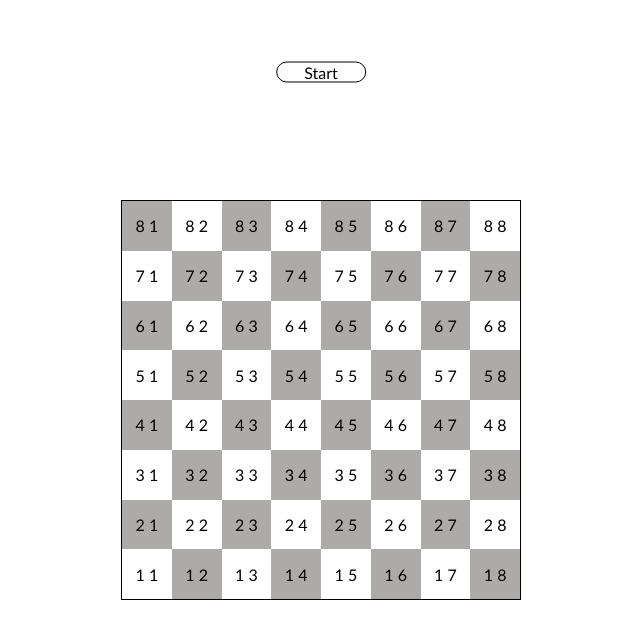
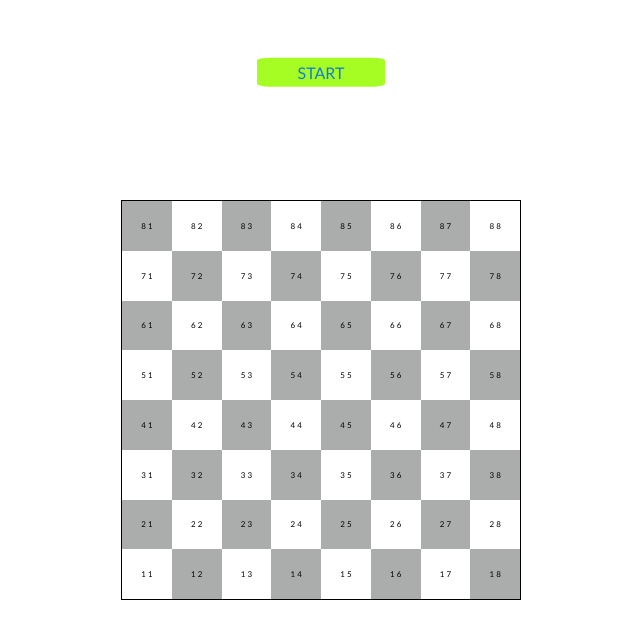
Before and after one commit to eablaev/Project-Knights-Travails, a plain HTML site: page index.html in a window 1280 px wide. Shown: the whole page, without its empty margins (319-959 px from the left). Drawn offline with Linux system fonts and the light colour scheme.

Commit message:
Saving before adding animation to the moves

```diff
--- a/index.html
+++ b/index.html
@@ -9,7 +9,7 @@
 </head>
 <body>
     <div class="ui">
-        <div class="startButton" id="startButton">Start</div>
+        <div class="startButton" id="startButton">START</div>
         <div class="message" id="message"></div>
     </div>
     <div class="gameBoard" id="gameBoard"></div>
--- a/style.css
+++ b/style.css
@@ -10,8 +10,11 @@ body {
 
 :root {
     --cellSize: 2rem;
-    --background:rgb(173, 170, 170);
+    --background:rgb(170, 173, 171);
     --margin: 0.5rem;
+    --padding: .5rem;
+    --color1: rgb(18, 123, 214);
+    --color2:rgb(238, 69, 69);
 }
 
 
@@ -32,7 +35,7 @@ body {
     display: flex;
     justify-content: center;
     align-items: center;
-    font-size: 1rem;
+    font-size: .5rem;
 }
 
 .cell.black {
@@ -50,29 +53,39 @@ body {
     align-items: center;
 }
 .startButton {
-    width: 7vw;
+    width: 10vw;
     cursor: pointer;
     display: flex;
     justify-content: center;
     align-items: center;
-    border: 1px solid black;
-    border-radius: 20px;
+    background: rgb(166, 253, 35);
+    border-radius: 10%;
+    font-size: 1rem;
+    font-weight: 100;
+    padding: .3rem 2.3rem;
+    color:var(--color1)
 }
 .startButton:hover {
     cursor: pointer;
-    background-color:var(--background);
+    background-color:rgb(72, 226, 108);
+    color:antiquewhite
 }
 .message {
    font-size: .9rem;
    margin: var(--margin)
 }
 .cell.knightStart {
-    background-color: blue;
+    background-color:var(--color1)
 }
 .cell.knightEnd {
-    background-color: red;
+    background-color: var(--color2)
 }
 
 .cell.legalMove{
     background-color: green;
 }
+
+
+.message{
+    color:var(--color1)
+}
```
